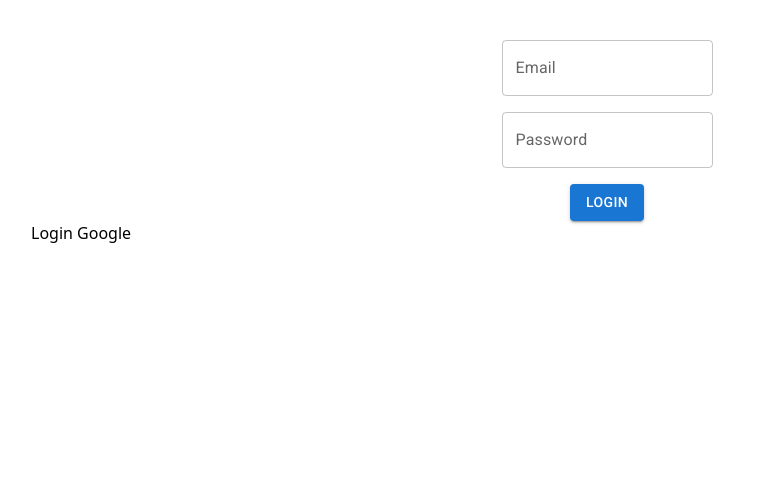
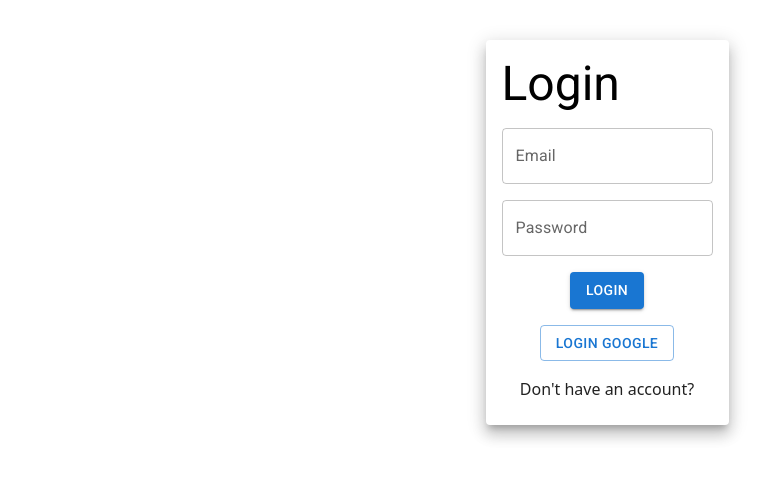
Before and after one commit to ayunierto/react-firebase, a React (Create React App) app: page /login in a window 1280 px wide. Shown: the top 480 px of the page, without its empty margins (33-801 px from the left). Built offline with nearby package versions, Linux system fonts and the light colour scheme; no server answers.

Commit message:
stylizing

```diff
--- a/src/components/Alert.js
+++ b/src/components/Alert.js
@@ -1,7 +1,7 @@
-export function Alert({message}) {
+export function Alert({ message }) {
   return (
-    <div>
-        <span>{message}</span>
+    <div className="bg-red-100 border border-red-500 text-red-700 px-4 py-3 rounded relative mb-2 text-center" >
+      <span className="sm:inline-block">{message}</span>
     </div>
   )
 }
--- a/src/components/Home.js
+++ b/src/components/Home.js
@@ -1,3 +1,4 @@
+import { Button, Card, CardContent, CircularProgress, Container, Typography, Grid } from "@mui/material"
 import { useAuth } from "../context/authContext"
 
 function Home() {
@@ -14,7 +15,14 @@ function Home() {
   }
 
   if (loading) {
-    return <h1>Loading</h1>
+    return <Grid
+    container
+    direction="column"
+    justifyContent="center"
+    alignItems="center"
+    >
+      <CircularProgress />
+    </Grid>
   }
 
   // const authContext = useContext(context)
@@ -22,13 +30,17 @@ function Home() {
   console.log(user)
 
   return (
-    <div>
-      <h1>Welcome {user.displayName || user.email}</h1>
+    <Container>
+      <Card elevation={10}>
+        <CardContent>
+          <Typography variant="h3" color="primary">Welcome {user.displayName || user.email}</Typography>
 
-      <button onClick={handleLogout}>
-        Logout
-      </button>
-    </div>
+          <Button onClick={handleLogout}>
+            Logout
+          </Button>
+        </CardContent>
+      </Card>
+    </Container>
   )
 }
 
--- a/src/components/Login.js
+++ b/src/components/Login.js
@@ -1,8 +1,8 @@
 import { useState } from "react";
 import { useAuth } from "../context/authContext";
-import { useNavigate } from "react-router-dom";
+import { Link, useNavigate } from "react-router-dom";
 import TextField from '@mui/material/TextField'
-import { Container, Button, Grid, Alert } from "@mui/material";
+import { Container, Button, Grid, Alert, Card, CardContent, Typography } from "@mui/material";
 
 function Login() {
   const [user, setUser] = useState({
@@ -47,23 +47,34 @@ function Login() {
 
   return (
     <Container className="mt-10">
+
+      <Grid
+        container
+        direction="column"
+        justifyContent="center"
+        alignItems="center"
+      >
+        <Grid item md={10}>
+          <Card elevation={10}>
+            <CardContent>
+
+              <Typography variant="h3" color="initial">Login</Typography>
+
               <form onSubmit={handleSubmit}>
 
                 <Grid
                   container
-          spacing={2}
                   direction="column"
-          justify="center"
+                  justifyContent="center"
                   alignItems="center"
-          alignContent="center"
-          wrap="nowrap"
-
+                  rowSpacing={2}
                 >
+                  <Grid item>
                     {error && <Alert severity="warning">{error}</Alert>
                     }
+                  </Grid>
 
-
-          <Grid item xs={10} md={6}>
+                  <Grid item>
                     <TextField
                       id="email"
                       label="Email"
@@ -73,8 +84,8 @@ function Login() {
                     />
                   </Grid>
 
-          <Grid item xs={10} md={6}>
-            <TextField
+                  <Grid item >
+                    <TextField fullWidth
                       id="password"
                       label="Password"
                       value={user.password}
@@ -83,18 +94,31 @@ function Login() {
                     />
                   </Grid>
 
-          <Grid item xs={10} md={6}>
+                  <Grid item >
                     <Button variant="contained" color="primary" type="submit">
                       Login
                     </Button>
                   </Grid>
+
+                  <Grid item >
+                    <Button variant="outlined" onClick={handleGoogleSingin}>
+                      Login Google
+                    </Button>
+                  </Grid>
+
+                  <Grid item >
+                    <Link to='/register'>Don't have an account?</Link>
+                  </Grid>
+
                 </Grid>
 
               </form>
 
-      <button variant="outlined" color="default" onClick={handleGoogleSingin}>
-        Login Google
-      </button>
+            </CardContent>
+
+          </Card>
+        </Grid>
+      </Grid>
 
     </Container>
   );
--- a/src/components/ProtectedRoute.js
+++ b/src/components/ProtectedRoute.js
@@ -1,3 +1,4 @@
+import { CircularProgress, Grid } from "@mui/material"
 import { Navigate } from "react-router-dom"
 import { useAuth } from "../context/authContext"
 
@@ -6,7 +7,14 @@ export function ProtectedRoute({ children }) {
     const { user, loading } = useAuth()
 
     if (loading) {
-        return <h1>Loading</h1>
+        return <Grid
+        container
+        direction="column"
+        justifyContent="center"
+        alignItems="center"
+      >
+        <CircularProgress />
+      </Grid>
     }
 
     if (!user) {
--- a/src/components/Register.js
+++ b/src/components/Register.js
@@ -1,8 +1,8 @@
 import { useState } from "react";
 import { useAuth } from "../context/authContext";
-import { useNavigate } from "react-router-dom";
+import { Link, useNavigate } from "react-router-dom";
 import TextField from '@mui/material/TextField'
-import { Container, Button, Grid, Alert } from "@mui/material";
+import { Container, Button, Grid, Alert, Card, CardContent } from "@mui/material";
 
 function Register() {
   const [user, setUser] = useState({
@@ -43,41 +43,56 @@ function Register() {
           container
           spacing={2}
           direction="column"
-          justify="center"
           alignItems="center"
           alignContent="center"
-          wrap="nowrap"
+        >
+          <Card elevation={10}>
+            <CardContent>
+              <Grid
+                container
+                spacing={2}
+                direction="column"
+                alignItems="center"
+                alignContent="center"
+              >
 
-        >
-        {error && <Alert severity="warning">{ error }</Alert>
+                {error && <Alert severity="error">{error}</Alert>
                 }
 
 
-          <Grid item xs={10} md={6}>
+                <Grid item>
                   <TextField
                     id="email"
                     label="Email"
                     value={user.email}
                     onChange={handleChange}
                     name="email"
+                    type="email"
                   />
                 </Grid>
 
-          <Grid item xs={10} md={6}>
+                <Grid item>
                   <TextField
                     id="password"
                     label="Password"
                     value={user.password}
                     onChange={handleChange}
                     name="password"
+                    type="password"
                   />
                 </Grid>
 
-          <Grid item xs={10} md={6}>
+                <Grid item>
                   <Button variant="contained" color="primary" type="submit">
                     Register
                   </Button>
                 </Grid>
+                <Grid item>
+                  <Link to="/login">Already have an account?</Link>
+                </Grid>
+              </Grid>
+            </CardContent>
+          </Card>
         </Grid>
 
       </form>
```
Lines whose indentation alone changed are shown as unchanged.
